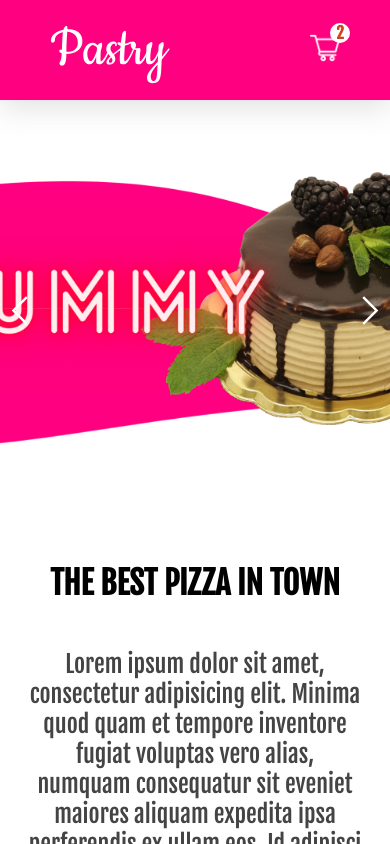
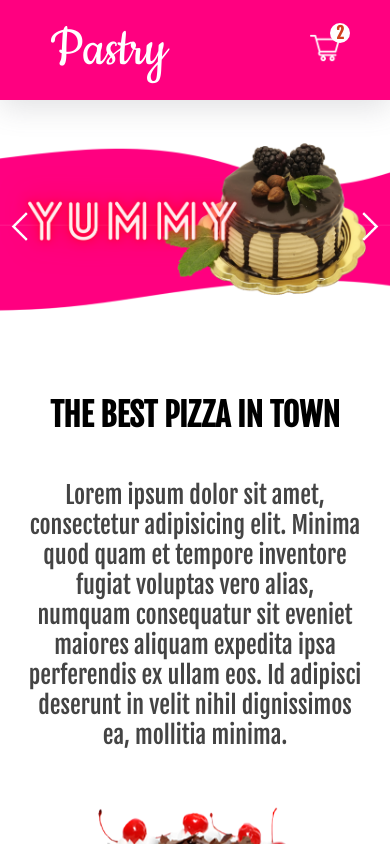
Before and after one commit to Into-Y0u/Pastry, a Next.js app: page / in a window 390 px wide. Shown: the top 844 px of the page. Built offline with nearby package versions, Linux system fonts and the light colour scheme.

Commit message:
Update Featured.module.css

```diff
--- a/styles/Featured.module.css
+++ b/styles/Featured.module.css
@@ -35,7 +35,7 @@
 
 @media screen and (max-width:480px) {
     .container{
-        height:50vh;
+        height:30vh;
     }
 
 }
```
